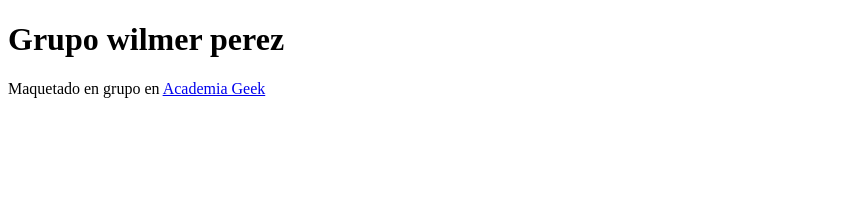
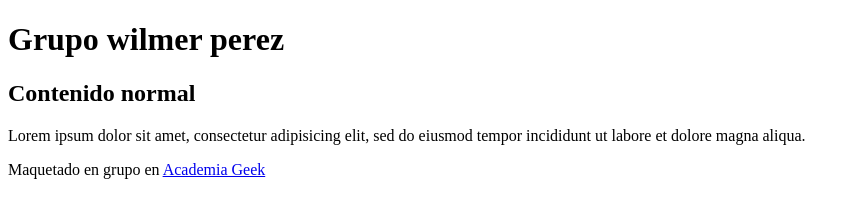
Before and after one commit to Wilcorfis/ejercicios4github, a plain HTML site: page index.html in a window 1280 px wide. Shown: the whole page, without its empty margins (0-856 px from the left). Drawn offline with Linux system fonts and the light colour scheme.

Commit message:
añadi frase y titulo

```diff
--- a/index.html
+++ b/index.html
@@ -15,6 +15,8 @@
 
         </section>
         <section class="contenido">
+            <h2>Contenido normal</h2>
+            <p>Lorem ipsum dolor sit amet, consectetur adipisicing elit, sed do eiusmod tempor incididunt ut labore et dolore magna aliqua.</p>
 
         </section>
     </main>
```
